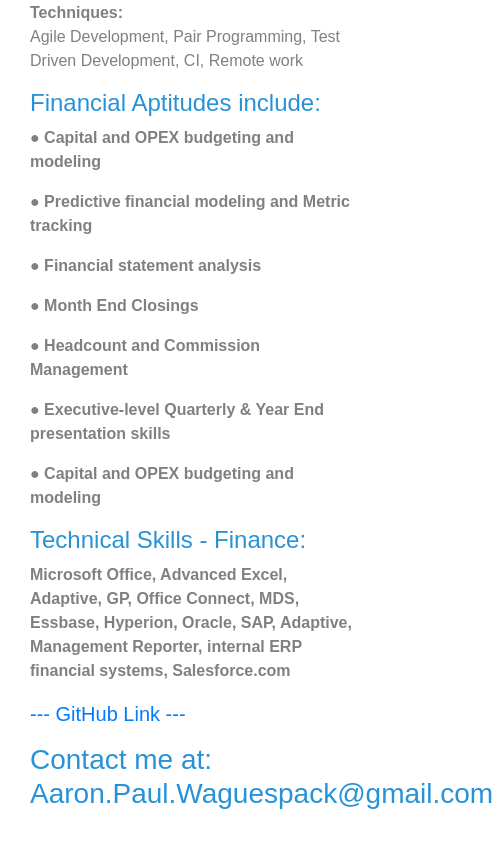
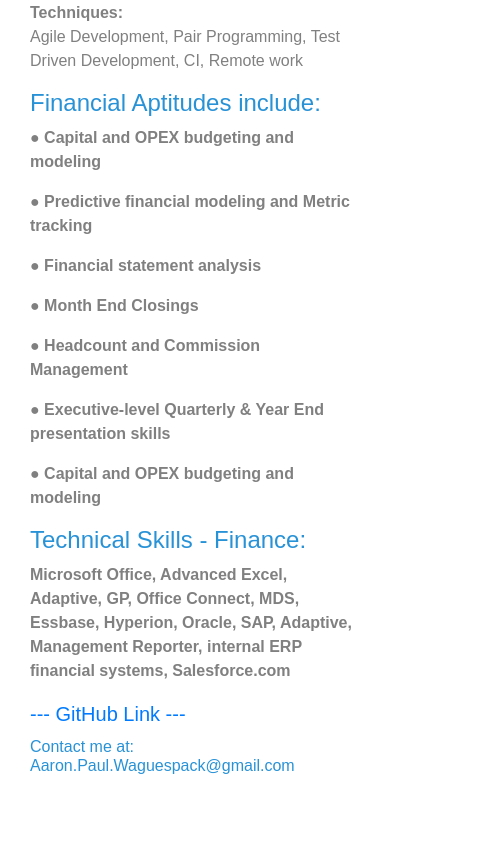
Before and after one commit to Aaron-Waguespack/resumelandingpage, a React (Create React App) app: page / in a window 390 px wide. Shown: the part 1141-1985 px from the top of the page, 493 px wide, since content can reach past the window. After the commit the page ends 1944 px from the top, so only its background shows below. Built offline with nearby package versions, Linux system fonts and the light colour scheme.

Commit message:
text scaling for small screen

```diff
--- a/src/components/home.css
+++ b/src/components/home.css
@@ -63,3 +63,9 @@
   margin-top: 25px;
   padding-top: 25px;
 }
+
+
+@media only screen and (max-width: 530px){
+  .email {
+    font-size: medium;
+  }}
--- a/src/components/home.js
+++ b/src/components/home.js
@@ -42,7 +42,7 @@
                  Essbase, Hyperion, Oracle, SAP, Adaptive, Management Reporter, internal ERP financial systems,
                  Salesforce.com </p>
             <a className="gitlink" href="https://github.com/Aaron-Waguespack/">--- GitHub Link ---</a>
-            <h3>Contact me at: Aaron.Paul.Waguespack@gmail.com</h3>
+            <h3 className="email">Contact me at: Aaron.Paul.Waguespack@gmail.com</h3>
             </Container>
           </Col>
         </Container>
```
